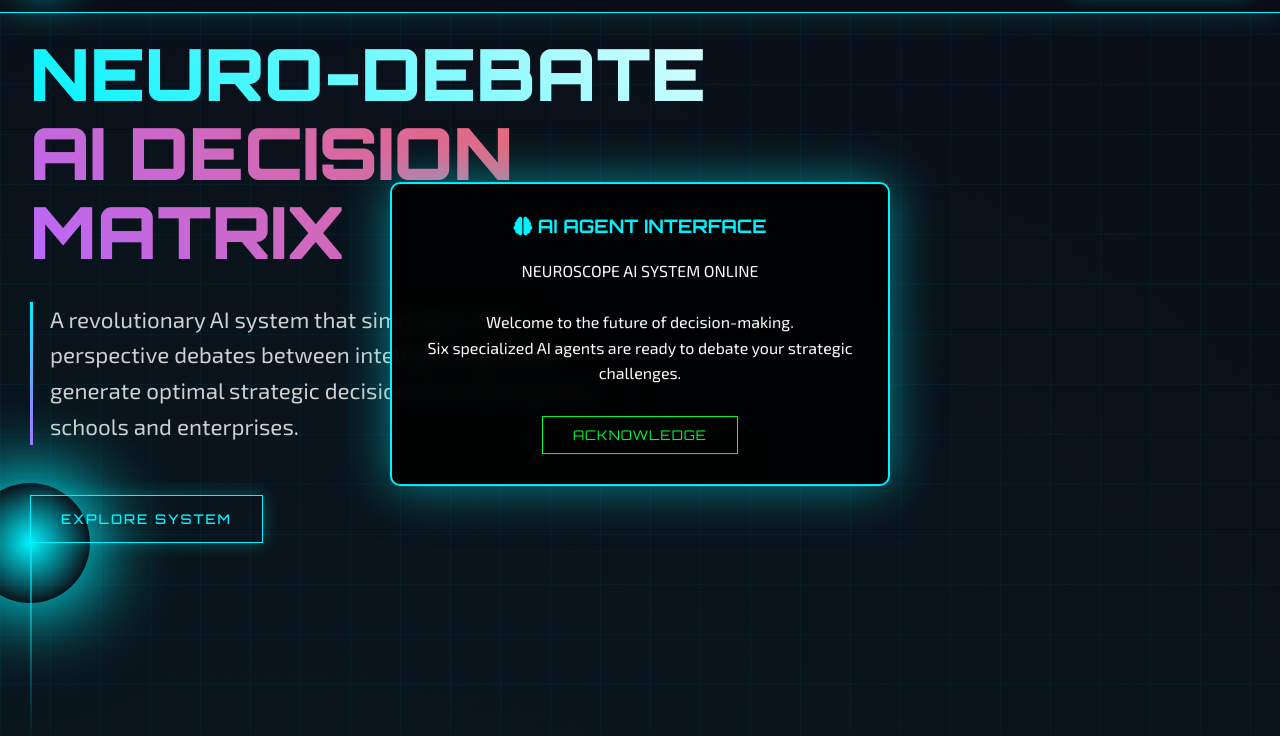
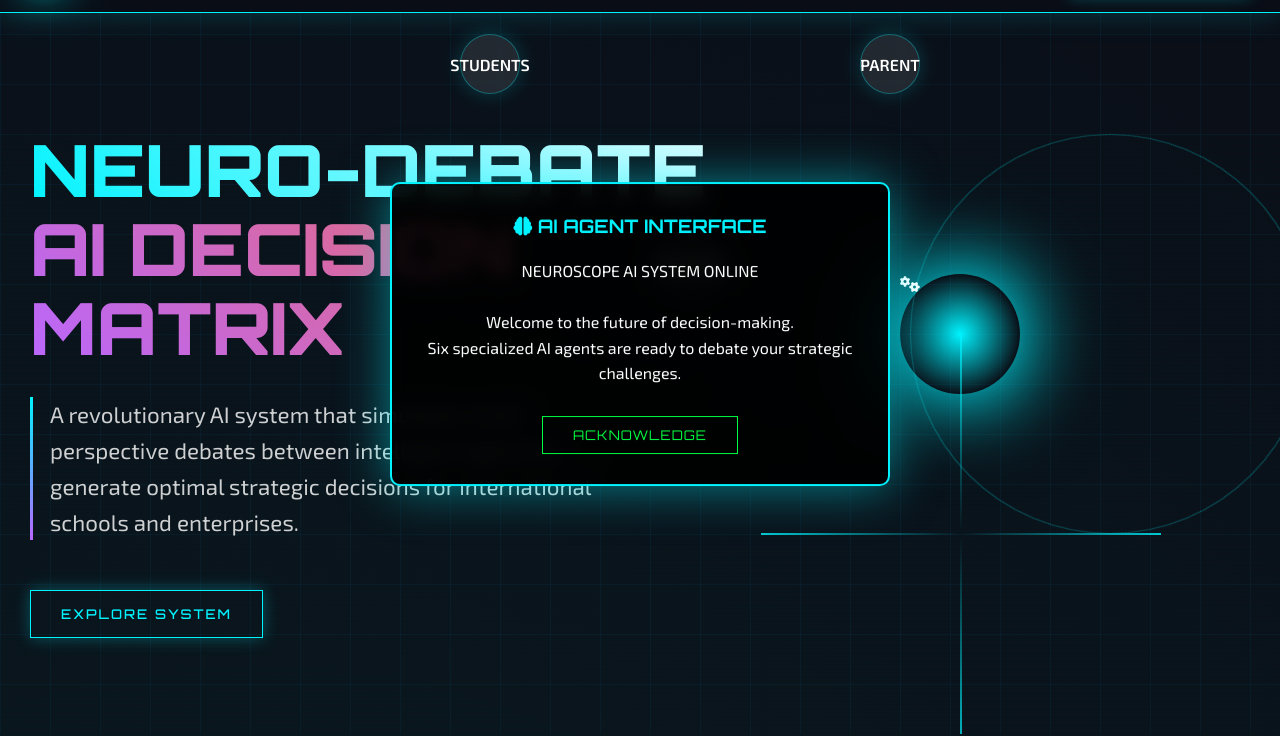
Before and after one commit to MXiao37/cleAIrpath, a plain HTML site: page index.html in a window 1280 px wide. Shown: the part 66-802 px from the top of the page. Drawn offline with Linux system fonts and the light colour scheme.

Commit message:
Update index.html

```diff
--- a/index.html
+++ b/index.html
@@ -314,7 +314,9 @@
 
         /* 3D AI辩论可视化系统 */
         .ai-debate-scene {
-            position: relative;
+            position: fixed;
+            left: 75%;
+            top: 50%;
             transform: translate(-50%, -50%);
             width: 600px;
             height: 600px;
@@ -322,7 +324,9 @@
         }
 
         .ai-orbit {
-            position: relative;
+            position: fixed;
+            left: 75%;
+            top: 50%;
             transform: translate(-50%, -50%);
             width: 400px;
             height: 400px;
```
